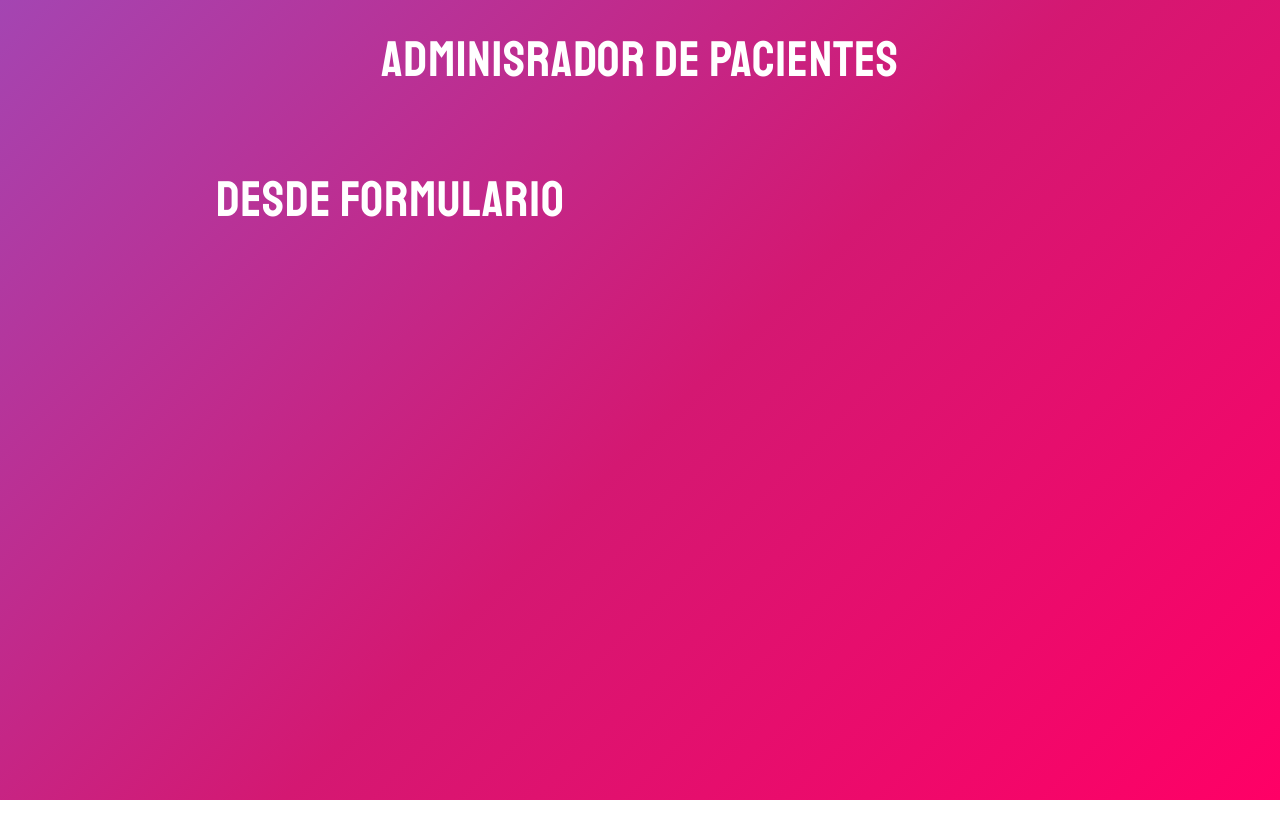
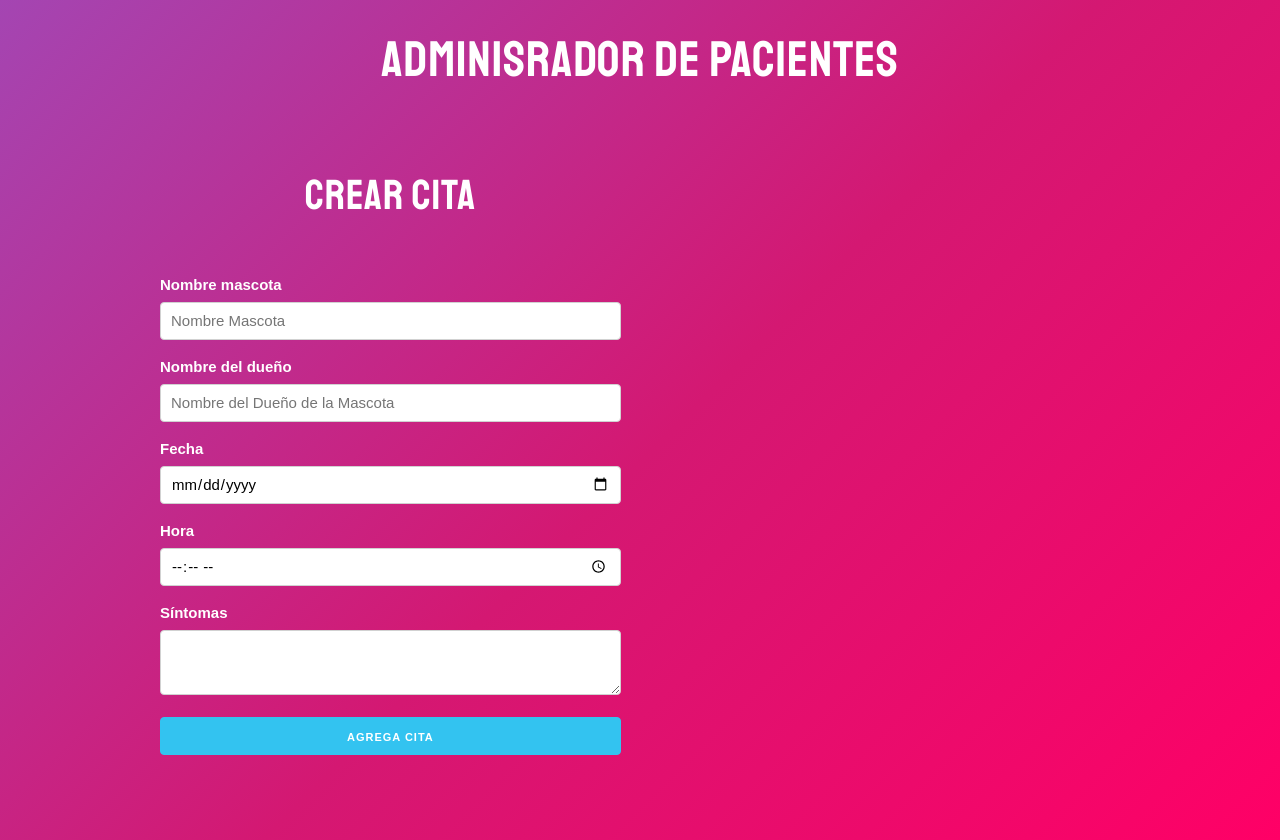
Before and after one commit to jmgomez1986/Udemy.React.La.Guia.Completa.Hooks.Redux.Context-, a React (Create React App) app in the folder proyectos/02_administrador_pacientes/: page / in a window 1280 px wide. Before the commit the page ends 800 px from the top, so only its background shows below. Built offline with nearby package versions, Linux system fonts and the light colour scheme.

Commit message:
Seccion 5: PROYECTO: Administrador de Pacientes / Clase 50: Agregando los campos del formulario

```diff
--- a/proyectos/02_administrador_pacientes/src/components/Formulaio.js
+++ b/proyectos/02_administrador_pacientes/src/components/Formulaio.js
@@ -1,8 +1,54 @@
-import React from 'react';
+import React, { Fragment } from 'react';
 
 const Formulario = () => {
   return (
-    <h1>Desde formulario</h1>
+    <Fragment>
+      <h2>Crear cita</h2>
+
+      <form>
+        <label>Nombre mascota</label>
+        <input
+          type="text"
+          name="mascota"
+          className="u-full-width"
+          placeholder="Nombre Mascota"
+        />
+
+        <label>Nombre del dueño</label>
+        <input
+          type="text"
+          name="propietario"
+          className="u-full-width"
+          placeholder="Nombre del Dueño de la Mascota"
+        />
+
+        <label>Fecha</label>
+        <input
+          type="date"
+          name="fecha"
+          className="u-full-width"
+        />
+
+        <label>Hora</label>
+        <input
+          type="time"
+          name="hora"
+          className="u-full-width"
+        />
+
+        <label>Síntomas</label>
+        <textarea
+          name="sintomas"
+          className="u-full-width">
+        </textarea>
+
+        <button
+          type="submit"
+          className="u-full-width button-primary">
+          Agrega cita
+        </button>
+      </form>
+    </Fragment>
   );
 }
 
```
